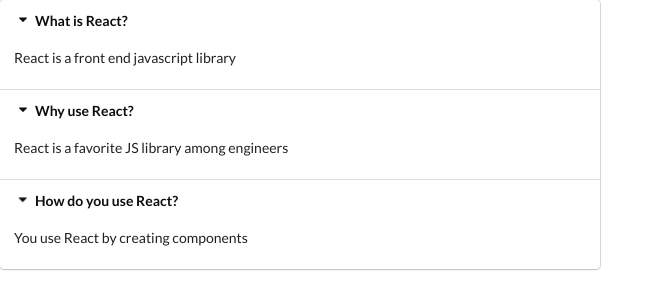
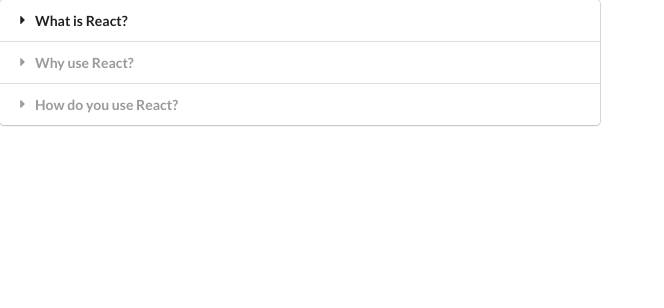
Before and after one commit to miguelsandovaldev/react-demo-project-widgets, a React (Create React App) app: page / in a window 1280 px wide. Shown: the top 308 px of the page, without its empty margins (0-664 px from the left). Built offline with nearby package versions, Linux system fonts and the light colour scheme.

Commit message:
Accordion onClick behavior

```diff
--- a/src/components/Accordion.js
+++ b/src/components/Accordion.js
@@ -1,14 +1,21 @@
-import React from "react";
+import React, { useState } from "react";
 
 const Accordion = ({ items }) => {
-  const renderedItems = items.map((item) => {
+  const [activeIndex, setActiveIndex] = useState(null);
+
+  const onTitleClick = (index) => {
+    setActiveIndex(index);
+  };
+
+  const renderedItems = items.map((item, index) => {
+    const active = index === activeIndex ? "active" : "";
     return (
       <React.Fragment key={item.title}>
-        <div className="title active">
+        <div className={`title ${active}`} onClick={() => onTitleClick(index)}>
           <i className="dropdown icon"></i>
           {item.title}
         </div>
-        <div className="content active">
+        <div className={`content ${active}`}>
           <p>{item.content}</p>
         </div>
       </React.Fragment>
```
